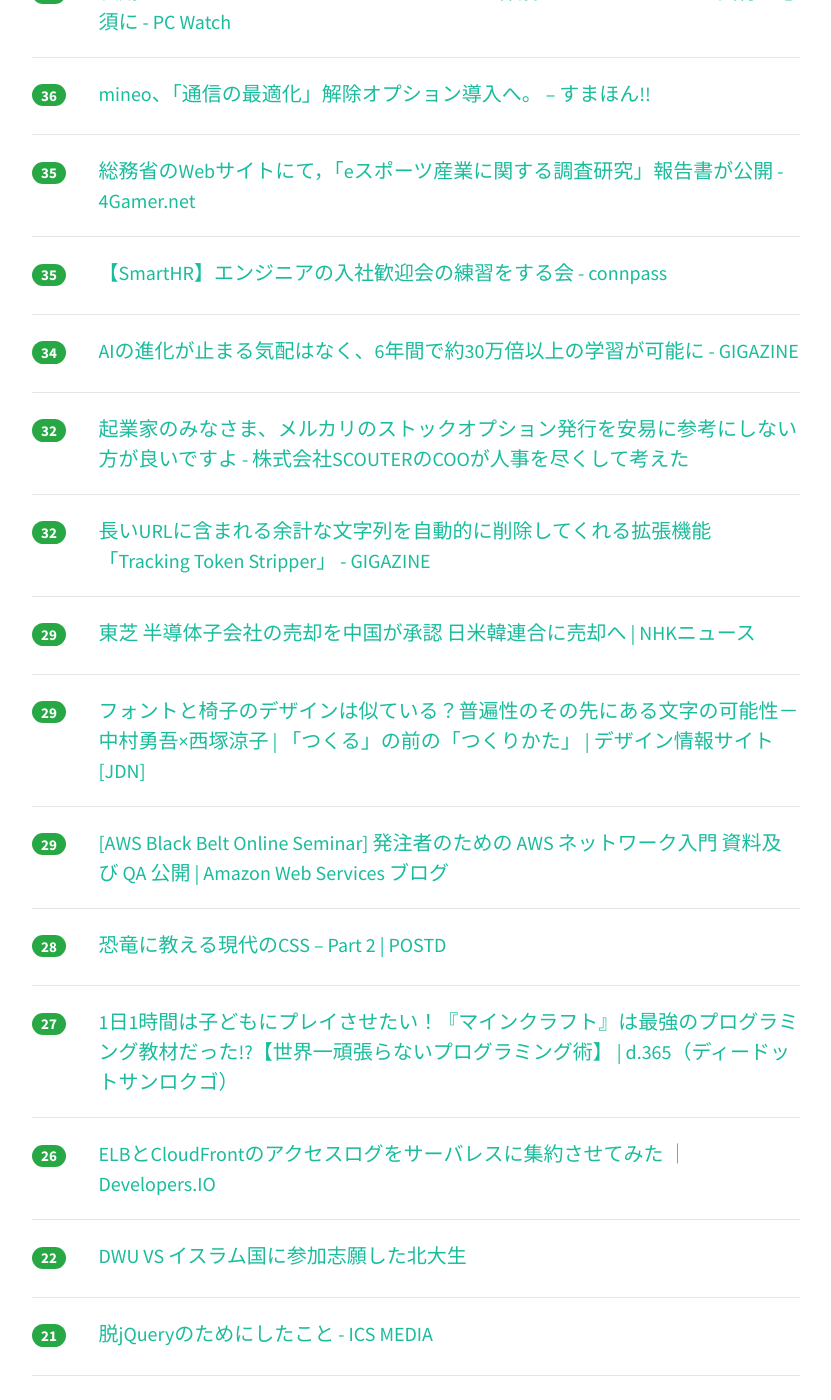
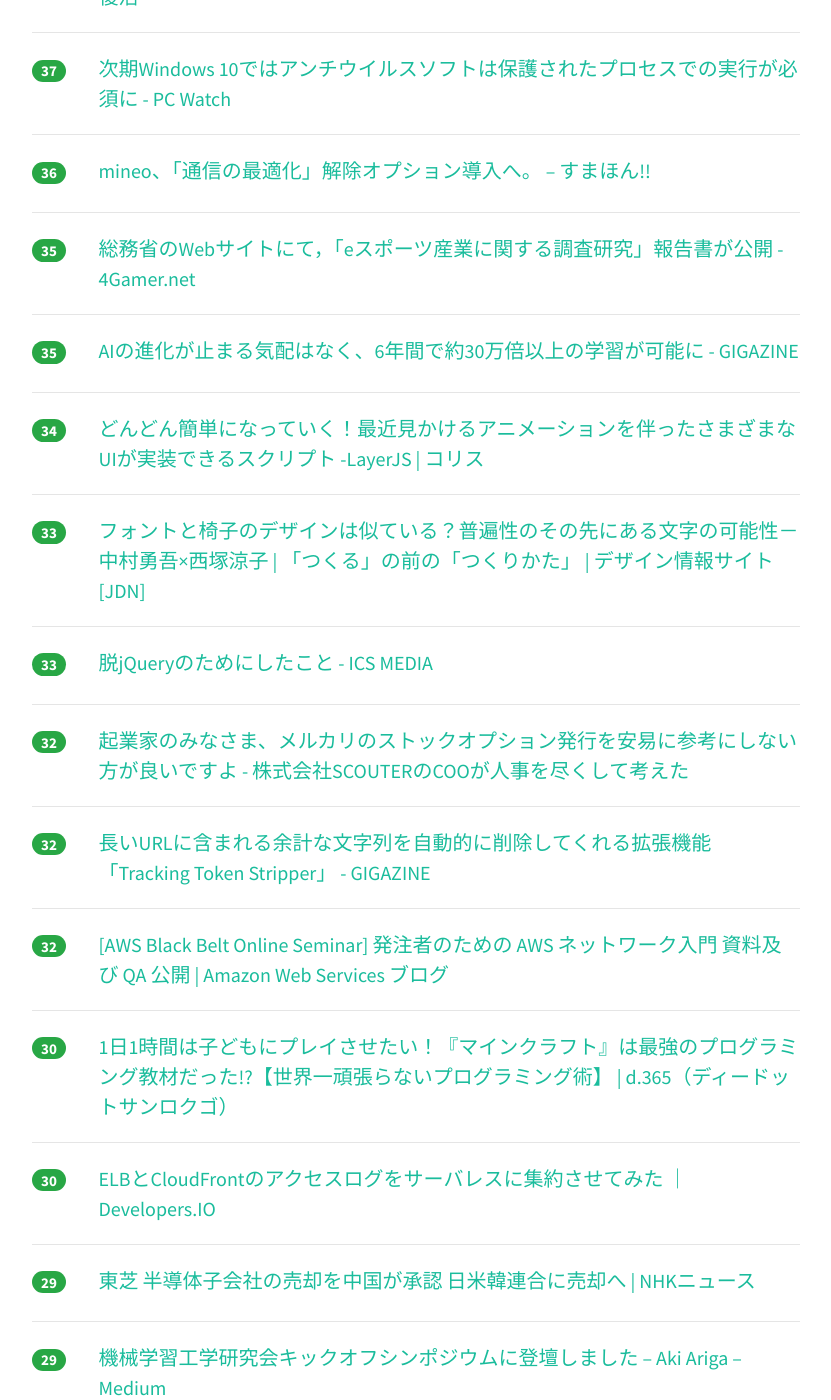
Before and after one commit to yatta47/hatena-matome-site, a Jekyll site: the page built from _posts/2018-05-18-hatena.md, in a window 1280 px wide and 1400 px high, scrolled down 1108 px. Shown: the whole window, without its empty margins (224-1055 px from the left). Built offline with Jekyll 4.4.1, drawn with Linux system fonts in a browser that asks for light colours; nearby versions of some CDN libraries; some of the changed text lies outside the part shown.

Commit message:
Updated 2018-05-18

```diff
--- a/_posts/2018-05-18-hatena.md
+++ b/_posts/2018-05-18-hatena.md
@@ -1,24 +1,34 @@
 ---
 layout: post
 title:  "2018-05-18 はてぶIT"
-date:   2018-05-18 11:01:56
+date:   2018-05-18 12:01:20
 tags: [it-hotentry]
 ---
-49 件のデータあり
+55 件のデータあり
 
 <hr><div class="row">
-<div class="col-1"><span class="badge badge-pill badge-success h2">139</span></div>
+<div class="col-1"><span class="badge badge-pill badge-success h2">151</span></div>
 <div class="col-11"><a href='http://mizchi.hatenablog.com/entry/2018/05/17/220431' target='_blank'>クライアントサイドのモデルとは何か 後編 ~ 単方向データフローと参照透過性 - mizchi's blog</a></div>
 </div>
 <hr>
 <div class="row">
-<div class="col-1"><span class="badge badge-pill badge-success h2">77</span></div>
+<div class="col-1"><span class="badge badge-pill badge-success h2">99</span></div>
 <div class="col-11"><a href='https://developer.apple.com/design/tips/jp/' target='_blank'>ユーザインターフェイスのデザインのヒント - Apple Developer</a></div>
 </div>
 <hr>
 <div class="row">
-<div class="col-1"><span class="badge badge-pill badge-success h2">45</span></div>
+<div class="col-1"><span class="badge badge-pill badge-success h2">62</span></div>
 <div class="col-11"><a href='http://blog.yuuk.io/entry/2018/heterotsdb-architecture' target='_blank'>サーバレス時代におけるヘテロジニアス時系列データベースアーキテクチャ - ゆううきブログ</a></div>
+</div>
+<hr>
+<div class="row">
+<div class="col-1"><span class="badge badge-pill badge-success h2">61</span></div>
+<div class="col-11"><a href='https://www.asahi.com/articles/DA3S13498982.html' target='_blank'>改元発表、なぜ１カ月前？　早すぎる発表「陛下に失礼」　各省庁のシステム、西暦使用：朝日新聞デジタル</a></div>
+</div>
+<hr>
+<div class="row">
+<div class="col-1"><span class="badge badge-pill badge-success h2">44</span></div>
+<div class="col-11"><a href='https://mag.osdn.jp/18/05/17/163000' target='_blank'>GoogleがWebアプリの測定・解析ツール「Lighthouse 3.0」を発表 | OSDN Magazine</a></div>
 </div>
 <hr>
 <div class="row">
@@ -27,18 +37,13 @@ tags: [it-hotentry]
 </div>
 <hr>
 <div class="row">
-<div class="col-1"><span class="badge badge-pill badge-success h2">41</span></div>
-<div class="col-11"><a href='https://mag.osdn.jp/18/05/17/163000' target='_blank'>GoogleがWebアプリの測定・解析ツール「Lighthouse 3.0」を発表 | OSDN Magazine</a></div>
+<div class="col-1"><span class="badge badge-pill badge-success h2">42</span></div>
+<div class="col-11"><a href='https://smarthr.connpass.com/event/88479/' target='_blank'>【SmartHR】エンジニアの入社歓迎会の練習をする会 - connpass</a></div>
 </div>
 <hr>
 <div class="row">
-<div class="col-1"><span class="badge badge-pill badge-success h2">40</span></div>
+<div class="col-1"><span class="badge badge-pill badge-success h2">41</span></div>
 <div class="col-11"><a href='http://www.ituki-yu2.net/entry/how_to_ifttt' target='_blank'>ブログ運営を色々と自動化出来る「IFTTT」の使い方。 - 超メモ帳（Web式）＠復活</a></div>
-</div>
-<hr>
-<div class="row">
-<div class="col-1"><span class="badge badge-pill badge-success h2">38</span></div>
-<div class="col-11"><a href='https://www.asahi.com/articles/DA3S13498982.html' target='_blank'>改元発表、なぜ１カ月前？　早すぎる発表「陛下に失礼」　各省庁のシステム、西暦使用：朝日新聞デジタル</a></div>
 </div>
 <hr>
 <div class="row">
@@ -58,12 +63,22 @@ tags: [it-hotentry]
 <hr>
 <div class="row">
 <div class="col-1"><span class="badge badge-pill badge-success h2">35</span></div>
-<div class="col-11"><a href='https://smarthr.connpass.com/event/88479/' target='_blank'>【SmartHR】エンジニアの入社歓迎会の練習をする会 - connpass</a></div>
+<div class="col-11"><a href='https://gigazine.net/news/20180517-ai-and-compute/' target='_blank'>AIの進化が止まる気配はなく、6年間で約30万倍以上の学習が可能に - GIGAZINE</a></div>
 </div>
 <hr>
 <div class="row">
 <div class="col-1"><span class="badge badge-pill badge-success h2">34</span></div>
-<div class="col-11"><a href='https://gigazine.net/news/20180517-ai-and-compute/' target='_blank'>AIの進化が止まる気配はなく、6年間で約30万倍以上の学習が可能に - GIGAZINE</a></div>
+<div class="col-11"><a href='https://coliss.com/articles/build-websites/operation/javascript/ui-composition-animation-in-pure-html.html' target='_blank'>どんどん簡単になっていく！最近見かけるアニメーションを伴ったさまざまなUIが実装できるスクリプト -LayerJS | コリス</a></div>
+</div>
+<hr>
+<div class="row">
+<div class="col-1"><span class="badge badge-pill badge-success h2">33</span></div>
+<div class="col-11"><a href='https://www.japandesign.ne.jp/column/tsukuru-nakmura-nishizuka/' target='_blank'>フォントと椅子のデザインは似ている？普遍性のその先にある文字の可能性－中村勇吾×西塚涼子 | 「つくる」の前の「つくりかた」 | デザイン情報サイト[JDN]</a></div>
+</div>
+<hr>
+<div class="row">
+<div class="col-1"><span class="badge badge-pill badge-success h2">33</span></div>
+<div class="col-11"><a href='https://ics.media/entry/17451' target='_blank'>脱jQueryのためにしたこと - ICS MEDIA</a></div>
 </div>
 <hr>
 <div class="row">
@@ -77,18 +92,28 @@ tags: [it-hotentry]
 </div>
 <hr>
 <div class="row">
+<div class="col-1"><span class="badge badge-pill badge-success h2">32</span></div>
+<div class="col-11"><a href='https://aws.amazon.com/jp/blogs/news/webinar-bb-network-orderer-2018/' target='_blank'>[AWS Black Belt Online Seminar] 発注者のための AWS ネットワーク入門 資料及び QA 公開 | Amazon Web Services ブログ</a></div>
+</div>
+<hr>
+<div class="row">
+<div class="col-1"><span class="badge badge-pill badge-success h2">30</span></div>
+<div class="col-11"><a href='https://www.digimonostation.jp/0000139843/' target='_blank'>1日1時間は子どもにプレイさせたい！『マインクラフト』は最強のプログラミング教材だった!?【世界一頑張らないプログラミング術】 | d.365（ディードットサンロクゴ）</a></div>
+</div>
+<hr>
+<div class="row">
+<div class="col-1"><span class="badge badge-pill badge-success h2">30</span></div>
+<div class="col-11"><a href='https://dev.classmethod.jp/cloud/elb-cf-accesslog-via-firehose/' target='_blank'>ELBとCloudFrontのアクセスログをサーバレスに集約させてみた ｜ Developers.IO</a></div>
+</div>
+<hr>
+<div class="row">
 <div class="col-1"><span class="badge badge-pill badge-success h2">29</span></div>
 <div class="col-11"><a href='https://www3.nhk.or.jp/news/html/20180517/k10011442111000.html' target='_blank'>東芝 半導体子会社の売却を中国が承認 日米韓連合に売却へ | NHKニュース</a></div>
 </div>
 <hr>
 <div class="row">
 <div class="col-1"><span class="badge badge-pill badge-success h2">29</span></div>
-<div class="col-11"><a href='https://www.japandesign.ne.jp/column/tsukuru-nakmura-nishizuka/' target='_blank'>フォントと椅子のデザインは似ている？普遍性のその先にある文字の可能性－中村勇吾×西塚涼子 | 「つくる」の前の「つくりかた」 | デザイン情報サイト[JDN]</a></div>
-</div>
-<hr>
-<div class="row">
-<div class="col-1"><span class="badge badge-pill badge-success h2">29</span></div>
-<div class="col-11"><a href='https://aws.amazon.com/jp/blogs/news/webinar-bb-network-orderer-2018/' target='_blank'>[AWS Black Belt Online Seminar] 発注者のための AWS ネットワーク入門 資料及び QA 公開 | Amazon Web Services ブログ</a></div>
+<div class="col-11"><a href='https://medium.com/@chezou/f7bf36707346' target='_blank'>機械学習工学研究会キックオフシンポジウムに登壇しました – Aki Ariga – Medium</a></div>
 </div>
 <hr>
 <div class="row">
@@ -97,28 +122,43 @@ tags: [it-hotentry]
 </div>
 <hr>
 <div class="row">
-<div class="col-1"><span class="badge badge-pill badge-success h2">27</span></div>
-<div class="col-11"><a href='https://www.digimonostation.jp/0000139843/' target='_blank'>1日1時間は子どもにプレイさせたい！『マインクラフト』は最強のプログラミング教材だった!?【世界一頑張らないプログラミング術】 | d.365（ディードットサンロクゴ）</a></div>
+<div class="col-1"><span class="badge badge-pill badge-success h2">28</span></div>
+<div class="col-11"><a href='https://qiita.com/ymg_aq/items/b8e5d26035180bc8797e' target='_blank'>FizzBuzzを1byteで実装する - Qiita</a></div>
 </div>
 <hr>
 <div class="row">
-<div class="col-1"><span class="badge badge-pill badge-success h2">26</span></div>
-<div class="col-11"><a href='https://dev.classmethod.jp/cloud/elb-cf-accesslog-via-firehose/' target='_blank'>ELBとCloudFrontのアクセスログをサーバレスに集約させてみた ｜ Developers.IO</a></div>
+<div class="col-1"><span class="badge badge-pill badge-success h2">24</span></div>
+<div class="col-11"><a href='http://www.youtube.com/watch?v=gYOHVDFop_A' target='_blank'>DWU VS イスラム国に参加志願した北大生</a></div>
+</div>
+<hr>
+<div class="row">
+<div class="col-1"><span class="badge badge-pill badge-success h2">24</span></div>
+<div class="col-11"><a href='https://wired.jp/2018/05/18/webauthn-in-browsers/' target='_blank'>「パスワード不要」な未来が、もうすぐやってくる｜WIRED.jp</a></div>
 </div>
 <hr>
 <div class="row">
 <div class="col-1"><span class="badge badge-pill badge-success h2">22</span></div>
-<div class="col-11"><a href='http://www.youtube.com/watch?v=gYOHVDFop_A' target='_blank'>DWU VS イスラム国に参加志願した北大生</a></div>
+<div class="col-11"><a href='https://headlines.yahoo.co.jp/hl?a=20180517-00010002-agrinews-soci' target='_blank'>外国人実習生失踪急増で農家苦悩　環境整っているのに…（日本農業新聞） - Yahoo!ニュース</a></div>
 </div>
 <hr>
 <div class="row">
 <div class="col-1"><span class="badge badge-pill badge-success h2">21</span></div>
-<div class="col-11"><a href='https://ics.media/entry/17451' target='_blank'>脱jQueryのためにしたこと - ICS MEDIA</a></div>
+<div class="col-11"><a href='https://medium.com/netflix-techblog/a08c31f83249' target='_blank'>Full Cycle Developers at Netflix – Netflix TechBlog – Medium</a></div>
+</div>
+<hr>
+<div class="row">
+<div class="col-1"><span class="badge badge-pill badge-success h2">21</span></div>
+<div class="col-11"><a href='http://twitter.com/uzigawaita/status/997127042859585536' target='_blank'>氏賀Y太さんのツイート: "今日のニコニコニュースで読んだけども、俺にインタビューした人はツイッターでもこんな発言する輩だったのかい… 編集者からの頼みで受けたけど、俺のことも</a></div>
 </div>
 <hr>
 <div class="row">
 <div class="col-1"><span class="badge badge-pill badge-success h2">20</span></div>
 <div class="col-11"><a href='https://www.asahi.com/articles/ASL5H7HCSL5HULFA04Y.html' target='_blank'>ライザップ　客は減量、会社は膨張　月イチでＭ＆Ａ：朝日新聞デジタル</a></div>
+</div>
+<hr>
+<div class="row">
+<div class="col-1"><span class="badge badge-pill badge-success h2">20</span></div>
+<div class="col-11"><a href='https://japanese.engadget.com/2018/05/17/docomo-p20pro/' target='_blank'>今年の夏スマホ、主役は誰がなんと言ってもファーウェイだ（石川温） - Engadget 日本版</a></div>
 </div>
 <hr>
 <div class="row">
@@ -128,12 +168,7 @@ tags: [it-hotentry]
 <hr>
 <div class="row">
 <div class="col-1"><span class="badge badge-pill badge-success h2">19</span></div>
-<div class="col-11"><a href='https://headlines.yahoo.co.jp/hl?a=20180517-00010002-agrinews-soci' target='_blank'>外国人実習生失踪急増で農家苦悩　環境整っているのに…（日本農業新聞） - Yahoo!ニュース</a></div>
-</div>
-<hr>
-<div class="row">
-<div class="col-1"><span class="badge badge-pill badge-success h2">18</span></div>
-<div class="col-11"><a href='https://japanese.engadget.com/2018/05/17/docomo-p20pro/' target='_blank'>今年の夏スマホ、主役は誰がなんと言ってもファーウェイだ（石川温） - Engadget 日本版</a></div>
+<div class="col-11"><a href='https://pc.watch.impress.co.jp/docs/news/1122322.html' target='_blank'>Intel、DRAMを置き換える3D Xpoint NVDIMMを年内投入 - PC Watch</a></div>
 </div>
 <hr>
 <div class="row">
@@ -147,28 +182,13 @@ tags: [it-hotentry]
 </div>
 <hr>
 <div class="row">
-<div class="col-1"><span class="badge badge-pill badge-success h2">18</span></div>
-<div class="col-11"><a href='https://coliss.com/articles/build-websites/operation/javascript/ui-composition-animation-in-pure-html.html' target='_blank'>どんどん簡単になっていく！最近見かけるアニメーションを伴ったさまざまなUIが実装できるスクリプト -LayerJS | コリス</a></div>
-</div>
-<hr>
-<div class="row">
 <div class="col-1"><span class="badge badge-pill badge-success h2">17</span></div>
-<div class="col-11"><a href='https://pc.watch.impress.co.jp/docs/news/1122322.html' target='_blank'>Intel、DRAMを置き換える3D Xpoint NVDIMMを年内投入 - PC Watch</a></div>
-</div>
-<hr>
-<div class="row">
-<div class="col-1"><span class="badge badge-pill badge-success h2">17</span></div>
-<div class="col-11"><a href='https://medium.com/netflix-techblog/a08c31f83249' target='_blank'>Full Cycle Developers at Netflix – Netflix TechBlog – Medium</a></div>
+<div class="col-11"><a href='http://www.atmarkit.co.jp/ait/articles/1805/18/news011.html' target='_blank'>全社的な変革を成功させるには、魅力的なストーリーが必要だ：Gartner Insights Pickup（60） - ＠IT</a></div>
 </div>
 <hr>
 <div class="row">
 <div class="col-1"><span class="badge badge-pill badge-success h2">16</span></div>
 <div class="col-11"><a href='http://www.soumu.go.jp/main_sosiki/joho_tsusin/contents/index.html' target='_blank'>総務省｜ICT利活用の促進｜コンテンツの流通促進</a></div>
-</div>
-<hr>
-<div class="row">
-<div class="col-1"><span class="badge badge-pill badge-success h2">16</span></div>
-<div class="col-11"><a href='https://qiita.com/ymg_aq/items/b8e5d26035180bc8797e' target='_blank'>FizzBuzzを1byteで実装する - Qiita</a></div>
 </div>
 <hr>
 <div class="row">
@@ -183,7 +203,7 @@ tags: [it-hotentry]
 <hr>
 <div class="row">
 <div class="col-1"><span class="badge badge-pill badge-success h2">15</span></div>
-<div class="col-11"><a href='https://wired.jp/2018/05/18/webauthn-in-browsers/' target='_blank'>「パスワード不要」な未来が、もうすぐやってくる｜WIRED.jp</a></div>
+<div class="col-11"><a href='http://ascii.jp/elem/000/001/674/1674947/' target='_blank'>ASCII.jp：Dockerコンテナを最速60秒でデプロイできる「Arukas」誕生秘話｜中の人が語るさくらインターネット</a></div>
 </div>
 <hr>
 <div class="row">
@@ -198,12 +218,17 @@ tags: [it-hotentry]
 <hr>
 <div class="row">
 <div class="col-1"><span class="badge badge-pill badge-success h2">14</span></div>
-<div class="col-11"><a href='http://www.atmarkit.co.jp/ait/articles/1805/18/news011.html' target='_blank'>全社的な変革を成功させるには、魅力的なストーリーが必要だ：Gartner Insights Pickup（60） - ＠IT</a></div>
+<div class="col-11"><a href='https://forest.watch.impress.co.jp/docs/news/1122361.html' target='_blank'>「Google Chrome 66」で導入されたばかりの音声の自動再生対策、不具合で一時撤回 - 窓の杜</a></div>
 </div>
 <hr>
 <div class="row">
 <div class="col-1"><span class="badge badge-pill badge-success h2">14</span></div>
-<div class="col-11"><a href='https://forest.watch.impress.co.jp/docs/news/1122361.html' target='_blank'>「Google Chrome 66」で導入されたばかりの音声の自動再生対策、不具合で一時撤回 - 窓の杜</a></div>
+<div class="col-11"><a href='https://www.huffingtonpost.jp/2018/05/17/hideto-yoshioka_a_23436810/' target='_blank'>「自分が幸せになりたかったら...」無償で途上国の子どもを助ける吉岡秀人医師が「あいのり」で語った時間論</a></div>
+</div>
+<hr>
+<div class="row">
+<div class="col-1"><span class="badge badge-pill badge-success h2">14</span></div>
+<div class="col-11"><a href='http://www.missiondrivenbrand.jp/entry/kaitai_Importance' target='_blank'>なぜブランディングが必要なのか？ブランド構築の必要性と重要性を解説 - Mission Driven Brand</a></div>
 </div>
 <hr>
 <div class="row">
@@ -217,18 +242,23 @@ tags: [it-hotentry]
 </div>
 <hr>
 <div class="row">
+<div class="col-1"><span class="badge badge-pill badge-success h2">13</span></div>
+<div class="col-11"><a href='http://nlab.itmedia.co.jp/nl/articles/1805/17/news101.html' target='_blank'>「それな」「わかりみ」「ぜんらたいき」　「いらすとや」公式のLINEスタンプ、ネットスラング満載の新作登場 - ねとらぼ</a></div>
+</div>
+<hr>
+<div class="row">
 <div class="col-1"><span class="badge badge-pill badge-success h2">12</span></div>
 <div class="col-11"><a href='https://headlines.yahoo.co.jp/hl?a=20180517-35119345-zdnet-sci' target='_blank'>中国でのべ2億件超の日本人情報が販売、企業流出も確認--ファイア・アイ（ZDNet Japan） - Yahoo!ニュース</a></div>
 </div>
 <hr>
 <div class="row">
 <div class="col-1"><span class="badge badge-pill badge-success h2">12</span></div>
-<div class="col-11"><a href='http://twitter.com/uzigawaita/status/997127042859585536' target='_blank'>氏賀Y太さんのツイート: "今日のニコニコニュースで読んだけども、俺にインタビューした人はツイッターでもこんな発言する輩だったのかい… 編集者からの頼みで受けたけど、俺のことも</a></div>
+<div class="col-11"><a href='https://togetter.com/li/1228408' target='_blank'>秘策で救う！ 出版業界　～読んだあとでも電子書籍を30日間返品可能とせよ。ただし全額ストアポイントで返すものとする。～ - Togetter</a></div>
 </div>
 <hr>
 <div class="row">
-<div class="col-1"><span class="badge badge-pill badge-success h2">11</span></div>
-<div class="col-11"><a href='http://nlab.itmedia.co.jp/nl/articles/1805/17/news101.html' target='_blank'>「それな」「わかりみ」「ぜんらたいき」　「いらすとや」公式のLINEスタンプ、ネットスラング満載の新作登場 - ねとらぼ</a></div>
+<div class="col-1"><span class="badge badge-pill badge-success h2">10</span></div>
+<div class="col-11"><a href='https://www.suzukikenichi.com/blog/chrome-69-will-remove-https-indicator/' target='_blank'>安全性を示すHTTPSのラベルとアイコンがGoogle Chrome 69から削除、一方で非HTTPページでは赤色反転で危険性を強調 | 海外SEO情報ブログ</a></div>
 </div>
 <hr>
 <div class="row">
@@ -247,7 +277,7 @@ tags: [it-hotentry]
 </div>
 <hr>
 <div class="row">
-<div class="col-1"><span class="badge badge-pill badge-success h2">7</span></div>
-<div class="col-11"><a href='https://togetter.com/li/1228408' target='_blank'>秘策で救う！ 出版業界　～読んだあとでも電子書籍を30日間返品可能とせよ。ただし全額ストアポイントで返すものとする。～ - Togetter</a></div>
+<div class="col-1"><span class="badge badge-pill badge-success h2">6</span></div>
+<div class="col-11"><a href='https://note.mu/montblanc04/n/n1097c3876050' target='_blank'>「孤独のSlack」で日々を健やかに過ごすために作成した「5つのチャンネル」｜モンブラン｜note</a></div>
 </div>
 <hr>
```
